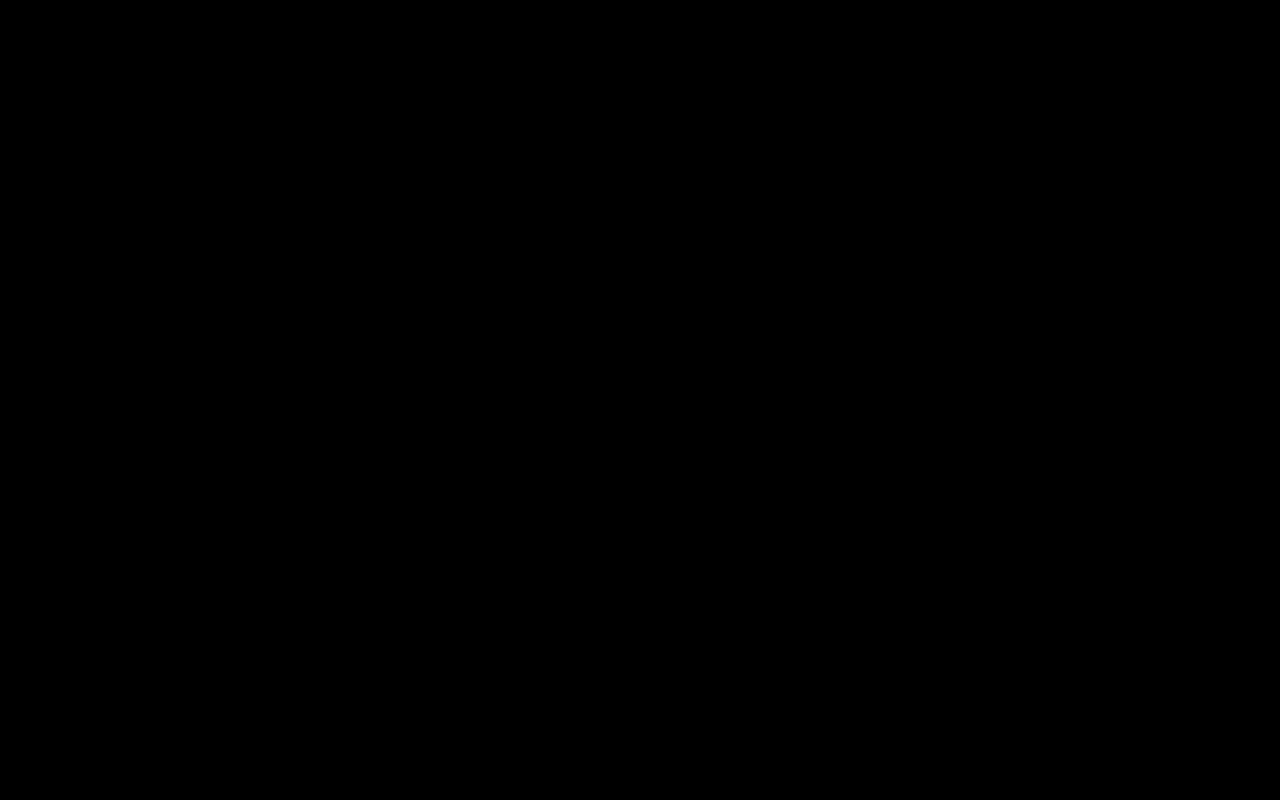
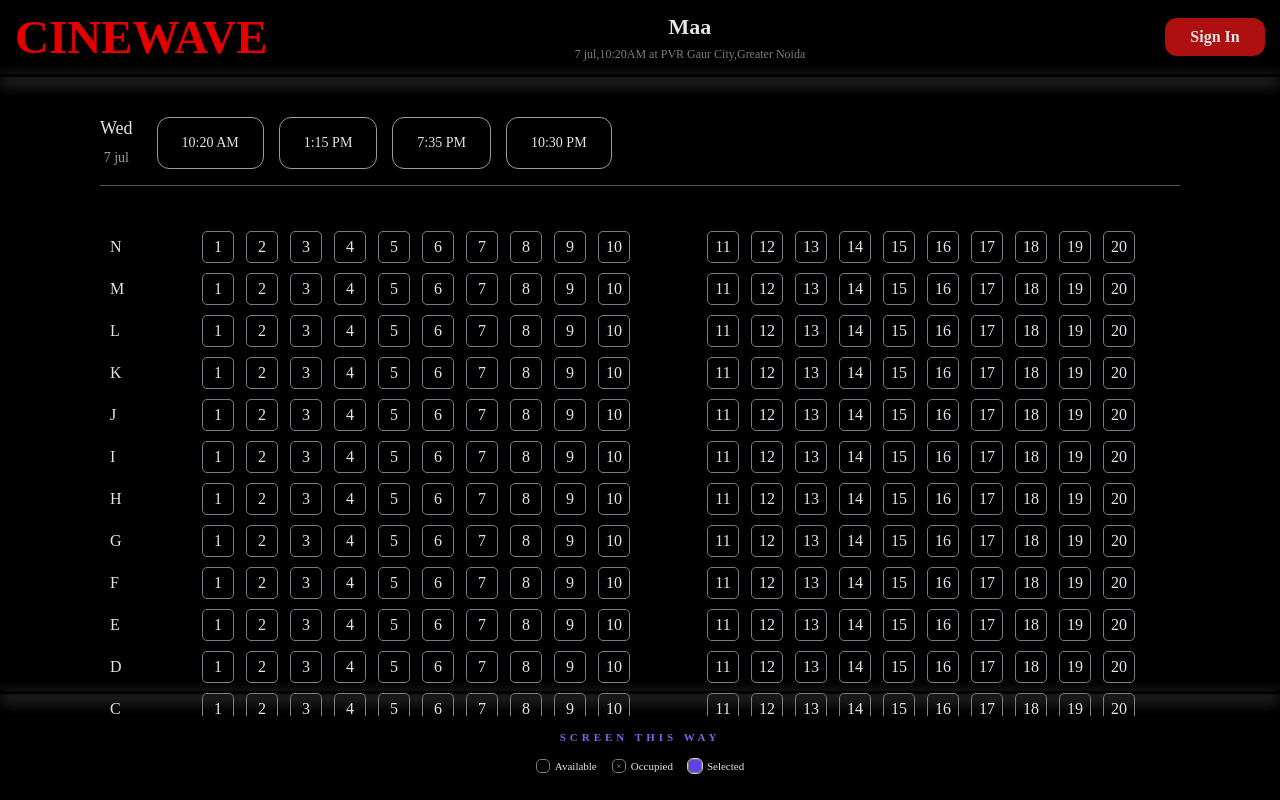
Before and after one commit to Ritesh356/Cinewave, a React (Create React App) app: page /Seating in a window 1280 px wide. Before the commit this address had no page. Built offline with nearby package versions, Linux system fonts and the light colour scheme.

Commit message:
Your commit message

```diff
--- a/src/App.css
+++ b/src/App.css
@@ -1054,3 +1054,200 @@ footer .questions {
   flex-direction: column;
   gap: 23px;
 }
+
+@import url('https://fonts.googleapis.com/css2?family=Be+Vietnam+Pro:ital,wght@0,100;0,200;0,300;0,400;0,500;0,600;0,700;0,800;0,900;1,100;1,200;1,300;1,400;1,500;1,600;1,700;1,800;1,900&display=swap');
+
+* {
+  font-family: "Be Vietnam Pro";
+  line-height: normal;
+}
+
+.seating-wrapper {
+  width: 100%;
+  height: 100vh;
+  font-family: "Be Vietnam Pro";
+  color: white;
+  opacity: 0.9;
+}
+.seating-nav{
+  display: flex;
+  justify-content: space-between;
+  align-items: center;
+  padding: 10px 15px;
+}
+.seating-logoimgs{
+  width: 200px;
+  font-size: 47px;
+  font-weight: 700;
+  color: red;
+}
+.seating-movie-details{
+  display: flex;
+  flex-direction: column;
+  justify-content: center;
+  align-items: center;
+  gap: 5px;
+}
+.seating-movie-name{
+  font-weight: 600;
+  font-size: 22px;
+  line-height: 28px;
+}
+.seating-showDetails{
+  font-size: 12px;
+  line-height: 16px;
+  font-weight: 400;
+  color: #8b8b93;
+}
+
+.seating-container{
+  width: 90%;
+  max-width: 1080px;
+  height: calc(100vh - (82.5px + 5px + 99px));
+  margin:0 auto;
+  padding-top: 2.5rem;
+}
+.seating-container-header{
+  display: flex;
+  gap: 1.5rem;
+  border-bottom: 1px solid #5b5d64;
+}
+.seating-movieDate{
+  display: flex;
+  gap: 0.5rem;
+  flex-direction: column;
+  align-items: center;
+}
+.seating-movieDate div:nth-child(1){
+  font-size: 18px;
+  font-weight: 500;
+  line-height: 22px;
+}
+.seating-movieDate div:nth-child(2){
+  font-size: 14px;
+  font-weight: 400;
+  line-height: 22px;
+  color: #abadb3;
+}
+.seating-shows ul{
+  margin-left: 0;
+  padding-left: 0;
+  display: flex;
+  gap: 15px;
+  justify-content: start;
+  align-items: center;
+  list-style: none;
+  flex-wrap: wrap;
+}
+.seating-show-timing-btn{
+  position: relative;
+  background: transparent;
+  color: white;
+  border: 1px solid #abadb3;
+  border-radius: 12px;
+  height: 52px;
+  line-height: 20px;
+  padding: 0 1.5rem;
+  font-size: 14px;
+  font-weight: 500;
+  line-height: 20px;
+  cursor: pointer;
+}
+.seating-layout{
+  overflow: scroll;
+  width: 1080px;
+  height: 530px;
+  padding-top: 45px;
+  padding-inline: 10px;
+  display: flex;
+  flex-direction: column;
+  gap: 10px;
+}
+.seats{
+  display: flex;
+  justify-content: center;
+  align-items: center;
+  width: 32px;
+  height: 32px;
+  border: 1px solid #8b8b93;
+  border-radius: 5px;
+  cursor: pointer;
+}
+.seatRows{
+  display: flex;
+  align-items: center;
+  gap: 12px;
+}
+.row-label{
+  width: 80px;
+}
+.seat-middle{
+  margin-right: 65px;
+}
+.screen-img{
+  margin: 2.5rem auto 6rem;
+  padding-left: 3rem;
+}
+.screen-img img{
+  width: 500px;
+}
+
+
+.seating-footer{
+  position: absolute;
+  bottom: 0;
+  left: 0;
+  right: 0;
+  padding: 30px;
+  padding-bottom: 10px;
+}
+.seating-footer-details{
+  display: flex;
+  align-items: center;
+  flex-direction: column;
+  gap: 16px;
+}
+.seating-screen{
+  line-height: 12px;
+  font-size: 11px;
+  font-weight: 700;
+  color: #8972fe;
+  letter-spacing: 4px;
+}
+.seating-screen-seatIdentifier{
+  display: flex;
+  gap: 15px;
+}
+.seat{
+  display: inline-block;
+  width: 14px;
+  height: 14px;
+  border: 1px solid #8b8b93;
+  border-radius: 5px;
+}
+.seating-screen-seatIdentifier p{
+  font-weight: 500;
+  font-size: 11px;
+  line-height: 15px;
+}
+.seating-screen-seatAvailable{
+  display: flex;
+  gap: 5px;
+}
+.seating-screen-seatOccupied{
+  display: flex;
+  gap: 5px;
+}
+.seatOccupied{
+  background-image: url(./Occupied.svg);
+  background-repeat: no-repeat;
+  background-size: contain;
+}
+.seating-screen-seatSelected{
+  display: flex;
+  gap: 5px;
+}
+.seatSelected{
+  background-color: #6d49fd;
+  outline: 1px solid #e4e4e7;
+}
--- a/src/App.js
+++ b/src/App.js
@@ -4,6 +4,7 @@ import { Signin } from "./pages/Signin.jsx";
 import './App.css';
 
 import Moviedetails from "./pages/Moviedetails.jsx";
+import Seating from "./pages/Seating.jsx";
 
 import Cinemas from "./pages/Booking.jsx";
 
@@ -16,6 +17,7 @@ function App() {
 
         <Route path="/moviedetails" element={<Moviedetails />} />
         <Route path="/Booking" element={<Cinemas />} />
+        <Route path="/Seating" element={<Seating />} />
       </Routes>
     </BrowserRouter>
   );
--- /dev/null
+++ b/src/pages/Seating.jsx
@@ -0,0 +1,110 @@
+import { Link } from "react-router-dom";
+const Seating = () => {
+    const day = "Wed"
+    const date = '7 jul';
+    const showTime = '10:20AM';
+    const cinema = 'PVR Gaur City,Greater Noida';
+    const cols=20;
+    const rows=13;
+    return (
+        <div className="seating-wrapper">
+            <nav>
+                <div className="seating-nav">
+                    <div className="seating-logoimgs">CINEWAVE</div>
+                    <div className="seating-movie-details">
+                        <div className="seating-movie-name">Maa</div>
+                        <div className="seating-showDetails">{date},{showTime} at {cinema}</div>
+                    </div>
+                    <Link to="/signin"><button className="booking-nav-SignBtn"> Sign In </button></Link>
+                </div>
+                <div className="booking-shadow"></div>
+            </nav>
+            <section>
+                <div className="seating-container">
+                    <div className="seating-container-header">
+                        <div className="seating-movieDate">
+                            <div>{day}</div>
+                            <div>{date}</div>
+                        </div>
+                        <div className="seating-shows">
+                            <ul>
+                                <li><button className="seating-show-timing-btn">10:20 AM</button></li>
+                                <li><button className="seating-show-timing-btn">1:15 PM</button></li>
+                                <li><button className="seating-show-timing-btn">7:35 PM</button></li>
+                                <li><button className="seating-show-timing-btn">10:30 PM</button></li>
+                            </ul>
+                        </div>
+                    </div>
+                    <div className="seating-layout" cols={18} rows={15}>
+                        {(() => {
+                            const seatsRows = [];
+                            for (let i = 0; i < rows+1; i++) {
+                                const seats = [];
+                                for (let j = 0; j < cols+1; j++) {
+                                    if (j == 0) {
+                                        seats.push(
+                                            <div className="row-label">
+                                                {String.fromCharCode(65 + rows - i)}
+                                            </div>
+                                        )
+                                    }
+                                    else if(j==10){
+                                        seats.push(
+                                            <div
+                                                key={`seat-${i+1}-${j+1}`}
+                                                className="seats seat-middle seatAvailable"
+                                                data-row={i+1}
+                                                data-col={j+1}
+                                            >{j}</div>
+                                        )
+                                    }
+                                    else {
+                                        seats.push(
+                                            <div
+                                                key={`seat-${i+1}-${j+1}`}
+                                                className="seats seatAvailable"
+                                                data-row={i+1}
+                                                data-col={j+1}
+                                            >{j}</div>
+                                        )
+                                    }
+                                }
+                                seatsRows.push(
+                                    <div className="seatRows" key={`row-${i+1}`}>
+                                        {seats}
+                                    </div>
+                                )
+                            }
+                            return seatsRows;
+                        })()}
+                        <div className="screen-img">
+                            <img src="/screen.png" alt="" />
+                        </div>
+                    </div>
+                </div>
+                <div className="booking-shadow"></div>
+            </section>
+            <footer className="seating-footer">
+                <div className="seating-footer-details">
+                    <div className="seating-screen">SCREEN THIS WAY</div>
+                    <div className="seating-screen-seatIdentifier">
+                        <div className="seating-screen-seatAvailable">
+                            <span className="seat seatAvailable"></span>
+                            <p>Available</p>
+                        </div>
+                        <div className="seating-screen-seatOccupied">
+                            <span className="seat seatOccupied"></span>
+                            <p>Occupied</p>
+                        </div>
+                        <div className="seating-screen-seatSelected">
+                            <span className="seat seatSelected"></span>
+                            <p>Selected</p>
+                        </div>
+                    </div>
+                </div>
+            </footer>
+        </div>
+    )
+}
+
+export default Seating;
```
Also changed, not shown: public/screen.png (added), src/Occupied.svg (added).
